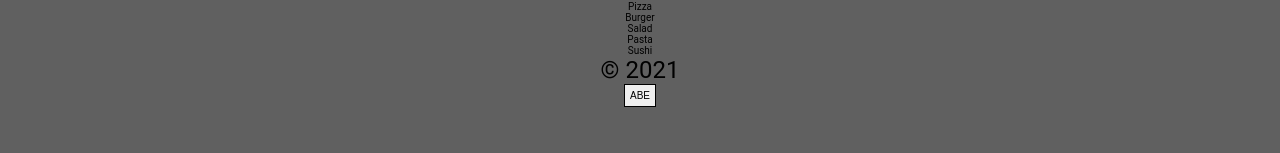
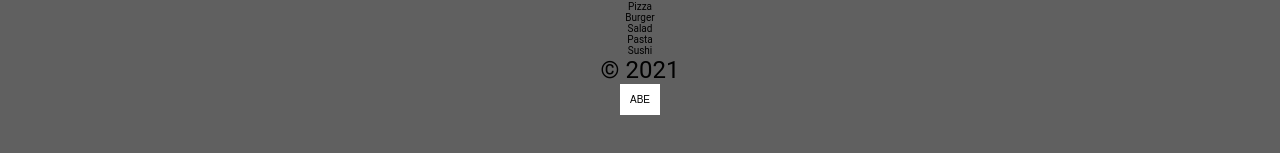
Before and after one commit to LukiDK/vite-project, a React (Vite) app: page / in a window 1280 px wide. Shown: the part 171-324 px from the top of the page. Built offline with nearby package versions, Linux system fonts and the light colour scheme.

Commit message:
added dark/light theme to button

```diff
--- a/src/App.jsx
+++ b/src/App.jsx
@@ -12,7 +12,7 @@ function App() {
       <Header />
       <Main />
       <Footer />
-      <Button textValue="ABE" size="small" />
+      <Button textValue="ABE" size="small" theme="light" />
     </>
   );
 }
--- a/src/components/button/button.jsx
+++ b/src/components/button/button.jsx
@@ -1,6 +1,6 @@
 import { ButtonStyled } from "./button.styled.js";
 
-export const Button = ({ textValue, size }) => {
+export const Button = ({ textValue, size, theme }) => {
     const getButtonSize = (size) => {
         switch (size) {
             case "small":
@@ -13,5 +13,35 @@ export const Button = ({ textValue, size }) => {
         }
     };
 
-  return <ButtonStyled size={getButtonSize(size)}>{textValue}</ButtonStyled>;
+    const getButtonColor = (theme) => {
+        switch (theme) {
+            case "light":
+                return "#ffffff"; // white color for light theme
+            case "dark":
+                return "#000000"; // black color for dark theme
+            default:
+                return "#ffffff"; // default to light theme color
+        }
     };
+
+    const getFontColor = (theme) => {
+        switch (theme) {
+            case "light":
+                return "#000000"; // black font color for light theme
+            case "dark":
+                return "#ffffff"; // white font color for dark theme
+            default:
+                return "#000000"; // default to dark font color
+        }
+    };
+
+    return (
+        <ButtonStyled
+            size={getButtonSize(size)}
+            color={getButtonColor(theme)}
+            fontColor={getFontColor(theme)}
+        >
+            {textValue}
+        </ButtonStyled>
+    );
+};
--- a/src/components/button/button.styled.js
+++ b/src/components/button/button.styled.js
@@ -1,7 +1,10 @@
-import styled from 'styled-components';
+import styled from "styled-components";
 
 export const ButtonStyled = styled.button`
-    border: solid 1px #000;
-    padding: .5rem;
-    font-size: ${(props) => props.size};
+  font-size: ${(props) => props.size};
+  background-color: ${(props) => props.color};
+  color: ${(props) => props.fontColor};
+  border: none;
+  padding: 10px;
+  cursor: pointer;
 `;
```
Lines whose indentation alone changed are shown as unchanged.
